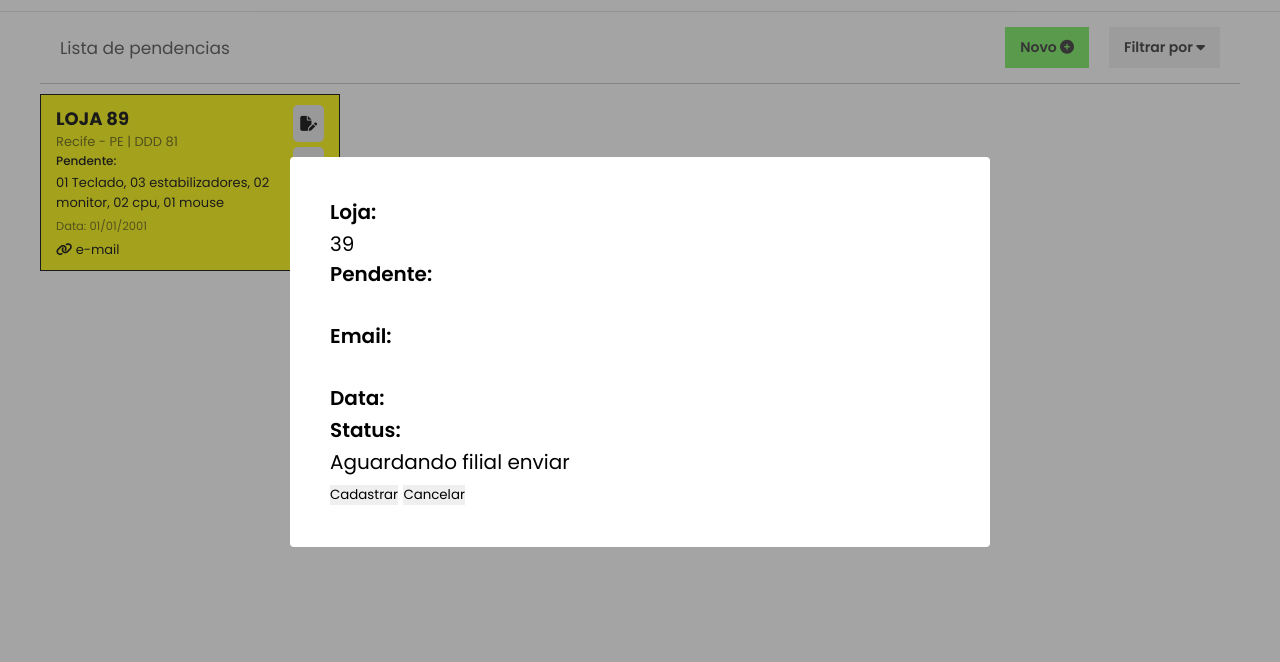
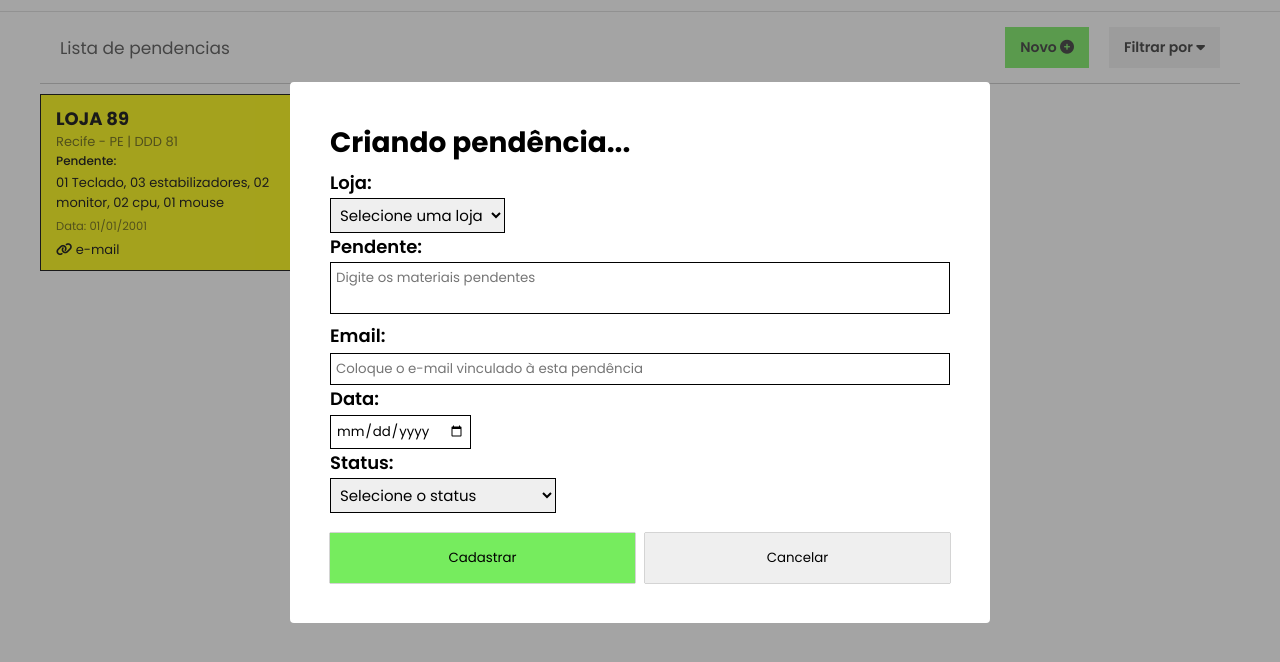
Before and after one commit to denninho1/CONTROLLER-D.T.I, a plain HTML site: page pages/pendencias_suporte.html in a window 1280 px wide. Both pictures are taken after a click on the button "Novo". Shown: the part 48-710 px from the top of the page. Drawn offline with Linux system fonts and the light colour scheme.

Commit message:
css style form create task

```diff
--- a/css/style.css
+++ b/css/style.css
@@ -35,6 +35,10 @@ footer, footer a span {
 body {
     position: relative;
     padding-top: 60px;
+}
+
+.transtionAll3Ease {
+    transition: all .3s ease;
 }
 
 /* Header fixo */
--- a/css/sup_pending.css
+++ b/css/sup_pending.css
@@ -71,8 +71,61 @@ section {
     border-radius: 4px;
     width: 700px;
     max-width: 700px;
+    z-index: 1000;
 }
 
+.create_task_wrapper div {
+    width: 100%;
+}
+
+.create_task_wrapper .task_title {
+    font-size: 1.8rem;
+    margin-bottom: 2px;
+}
+
+.create_task_wrapper .task_select {
+    cursor: pointer;
+    border: 1px solid #000;
+    padding: 5px;
+    font-size: 1.5rem;
+    font-weight: 400;
+}
+
+.task_info, .task_email {
+    border: 1px solid #000;
+    padding: 5px;
+    width: 100%;
+    resize: none;
+}
+
+.task_date {
+    border: 1px solid #000;
+    padding: 5px;
+}
+
+.btns_formTask {
+    display: flex;
+    gap:10px;
+    width: 100%;
+    margin-top: 20px;
+}
+
+.btn_formTask {
+    width: 50%;
+    cursor: pointer;
+    padding: 15px 10px;
+    box-shadow: 0px 0px 1px rgba(0, 0, 0, 2);
+}
+
+.btn_createNewTask {
+    background-color: #76ec5e;
+}
+
+.btn_createNewTask:hover, .btn_newtask:hover {
+    background-color: #58b146;
+}
+
+/* Style Lista de Pendencias */
 .list_pending {
     width: 100%;
     margin-top: 10px;
--- a/pages/pendencias_suporte.html
+++ b/pages/pendencias_suporte.html
@@ -14,30 +14,45 @@
         <div class="right"><i class="fa-solid fa-user"></i></div>
     </header>
     <form action="#" class="create_task closed">
+
         <div class="create_task_wrapper">
+            <h1 style="font-size: 2.8rem; margin-bottom: 5px;">Criando pendência...</h1>
             <div class="name_info">
                 <span class="task_title">Loja:</span>
-                <span>39</span>
+                <select name="" id="" class="task_select"">
+                    <option value="">Selecione uma loja</option>
+                    <option value="">LOJA 01</option>
+                    <option value="">LOJA 04</option>
+                    <option value="">LOJA 06</option>
+                    <option value="">LOJA 07</option>
+                </select>
             </div>
             <div class="pending_info">
                 <span class="task_title">Pendente:</span>
-                <input type="text">
+                <textarea name="" id="" class="task_info" placeholder="Digite os materiais pendentes" required></textarea>
             </div>
             <div class="email">
                 <span class="task_title">Email:</span>
-                <input type="text">
+                <input type="text" class="task_email" placeholder="Coloque o e-mail vinculado à esta pendência" required>
             </div>
             <div class="data">
                 <span class="task_title">Data:</span>
+                <input type="date" class="task_date">
             </div>
             <div class="status">
                 <span class="task_title">Status:</span>
-                <span>Aguardando filial enviar</span>
+                <select name="" id="" class="task_select">
+                    <option value="">Selecione o status</option>
+                    <option value="">Aguardando a filial enviar</option>
+                    <option value="">Aguardando o reparo</option>
+                    <option value="">Em reparo na bancada</option>
+                    <option value="">Pronto para envio</option>
+                </select>
             </div>
 
-            <div class="btns">
-                <button>Cadastrar</button>
-                <button class="closed_form_task">Cancelar</button>
+            <div class="btns_formTask">
+                <button class="btn_createNewTask btn_formTask transtionAll3Ease">Cadastrar</button>
+                <button class="closed_form_task btn_formTask transtionAll3Ease">Cancelar</button>
             </div>
         </div>
     </form>
@@ -47,8 +62,8 @@
                 <h1 id="title">Lista de pendencias</h1>
             </div>
             <div class="right btns">
-                <button class="btn_newtask">Novo <i class="fa-solid fa-circle-plus"></i></button>
-                <button class="btn_filtertask">Filtrar por <i class="fa-solid fa-caret-down"></i></button>
+                <button class="btn_newtask transtionAll3Ease">Novo <i class="fa-solid fa-circle-plus"></i></button>
+                <button class="btn_filtertask transtionAll3Ease">Filtrar por <i class="fa-solid fa-caret-down"></i></button>
             </div>
         </div>
         <ul class="list_pending">
```
Also changed, not shown: js/tasks.js (line endings or trailing spaces).
